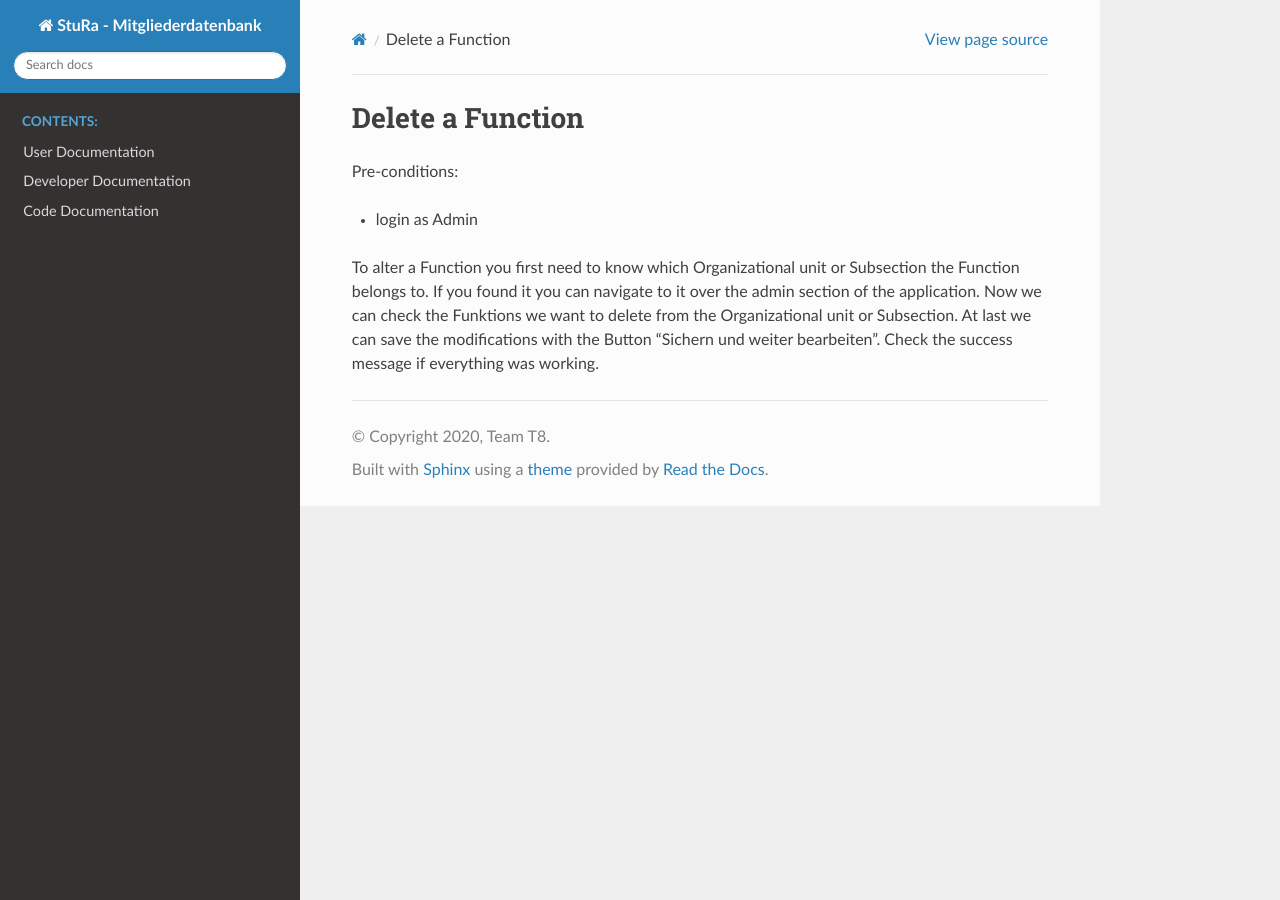
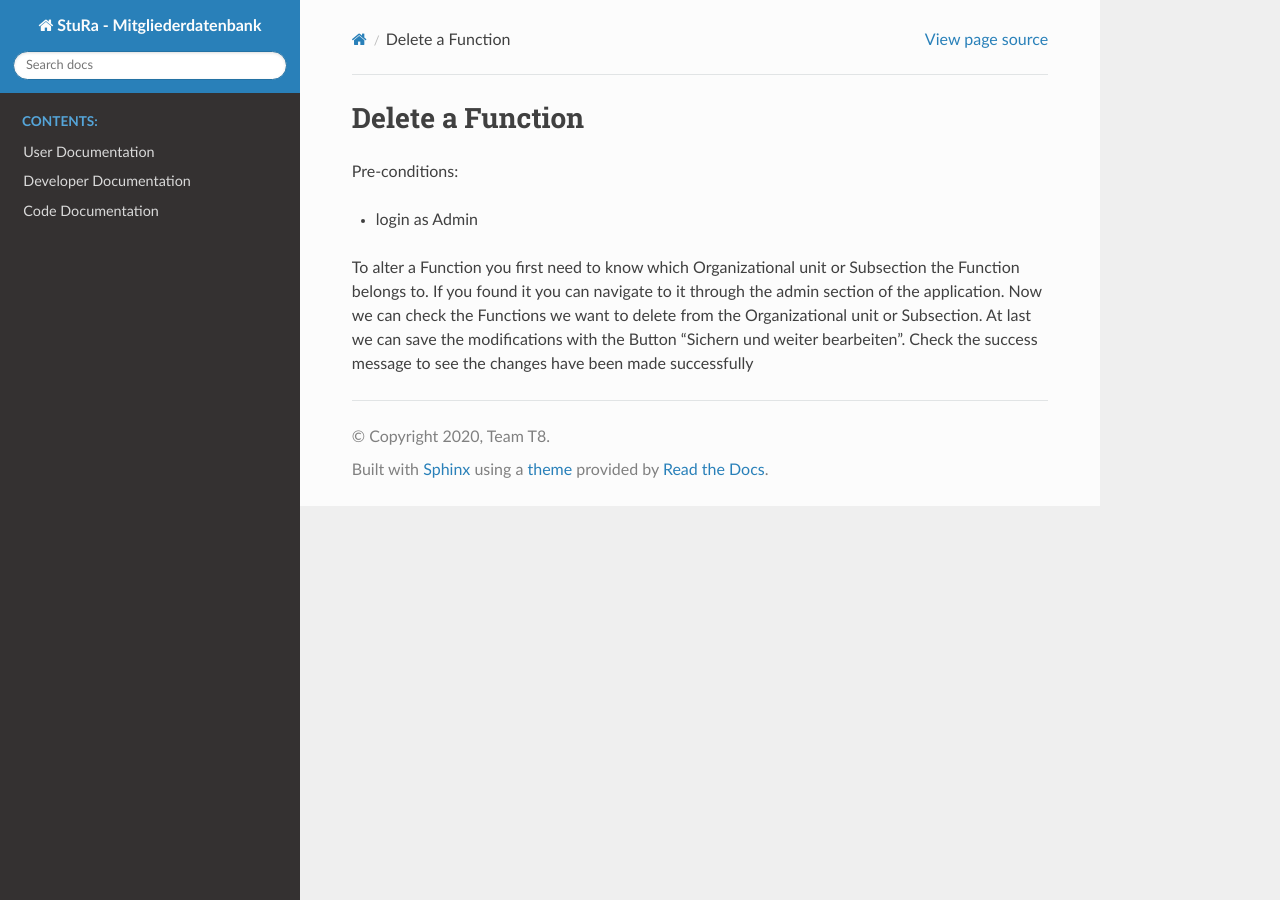
Before and after one commit to mribrgr/StuRa-Mitgliederdatenbank, a Sphinx documentation site: the page built from docs/sphinx/source/user/deleteFunktion.rst, in a window 1280 px wide. Built offline with Sphinx 7.4.7 and the Read the Docs theme 2.0.0, drawn with Linux system fonts in a browser that asks for light colours.

Commit message:
Fix typos and grammar

```diff
--- a/docs/sphinx/source/user/deleteFunktion.rst
+++ b/docs/sphinx/source/user/deleteFunktion.rst
@@ -7,8 +7,8 @@ Pre-conditions:
 
 To alter a Function you first need to know which Organizational unit or
 Subsection the Function belongs to. If you found it you can navigate to it
-over the admin section of the application. Now we can check the Funktions
+through the admin section of the application. Now we can check the Functions
 we want to delete from the Organizational unit or Subsection.
 At last we can save the modifications with the Button
 "Sichern und weiter bearbeiten".
-Check the success message if everything was working.
+Check the success message to see the changes have been made successfully
```
